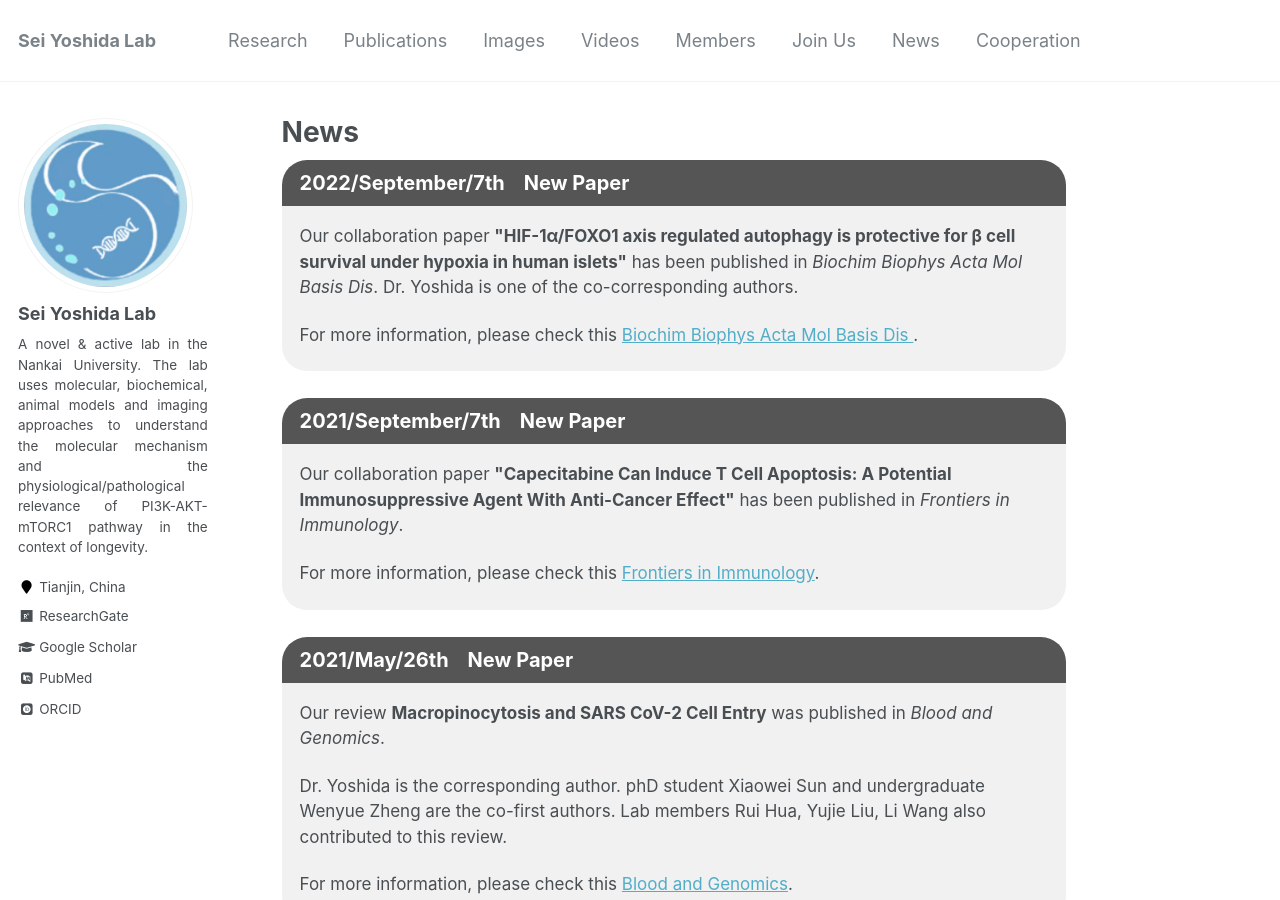
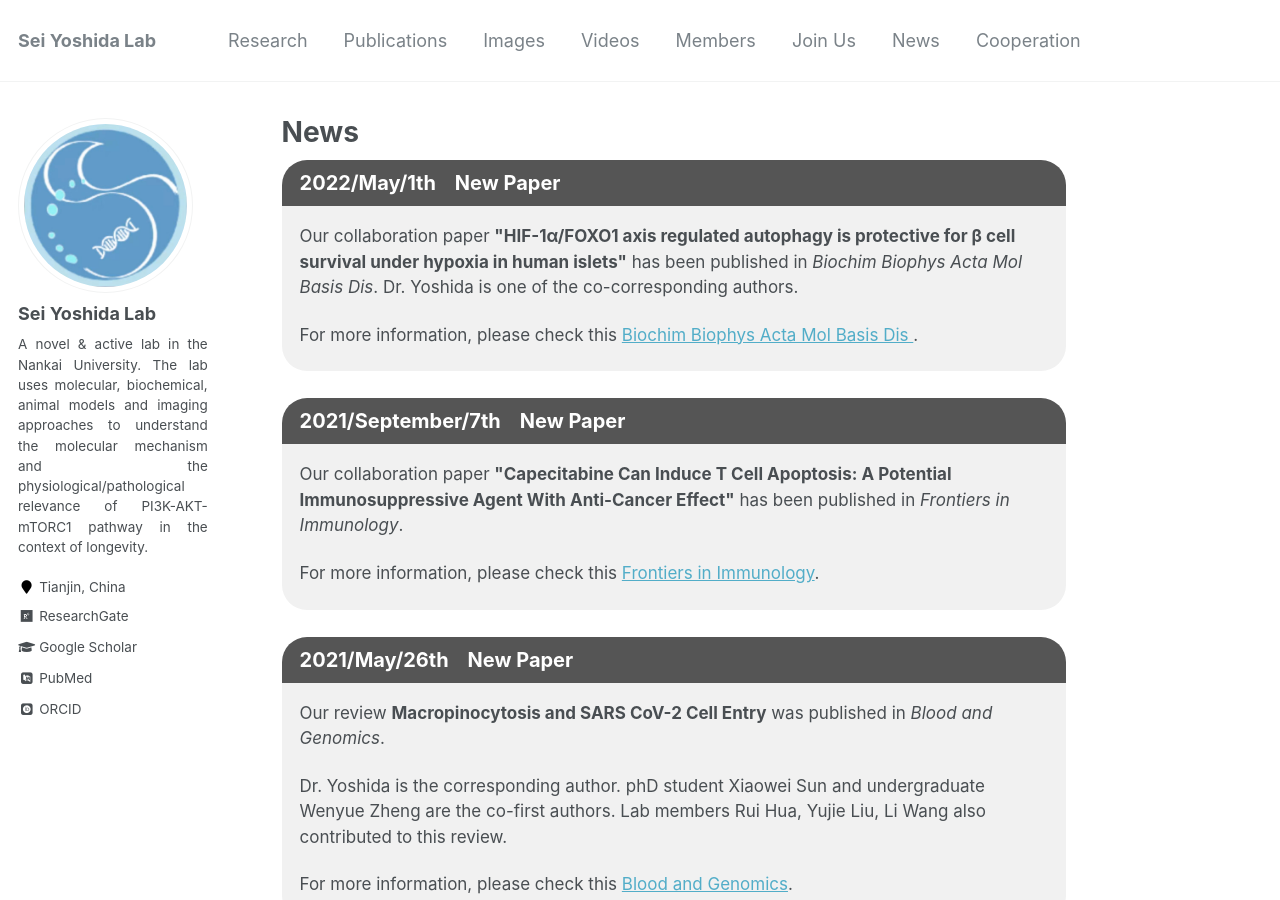
Before and after one commit to seiyoshida-lab/seiyoshida-lab.github.io, a Jekyll site: the page built from _pages/news.md, in a window 1280 px wide and 900 px high. Built offline with Jekyll 4.4.1, drawn with Linux system fonts in a browser that asks for light colours; some web fonts are replaced.

Commit message:
Update news.md

```diff
--- a/_pages/news.md
+++ b/_pages/news.md
@@ -34,7 +34,7 @@ author_profile: true
 </style>
 </head>
 <body>
-  <div class="li"><b>2022/September/7th &nbsp;&nbsp; New Paper</b></div>
+  <div class="li"><b>2022/May/1th &nbsp;&nbsp; New Paper</b></div>
 <div class="content">
   <p>Our collaboration paper <b>"HIF-1α/FOXO1 axis regulated autophagy is protective for β cell survival under hypoxia in human islets"</b> has been published in <i>Biochim Biophys Acta Mol Basis Dis</i>. Dr. Yoshida is one of the co-corresponding authors. </p>
   <p>For more information, please check this <a href="https://www.sciencedirect.com/science/article/pii/S0925443922000199
```
